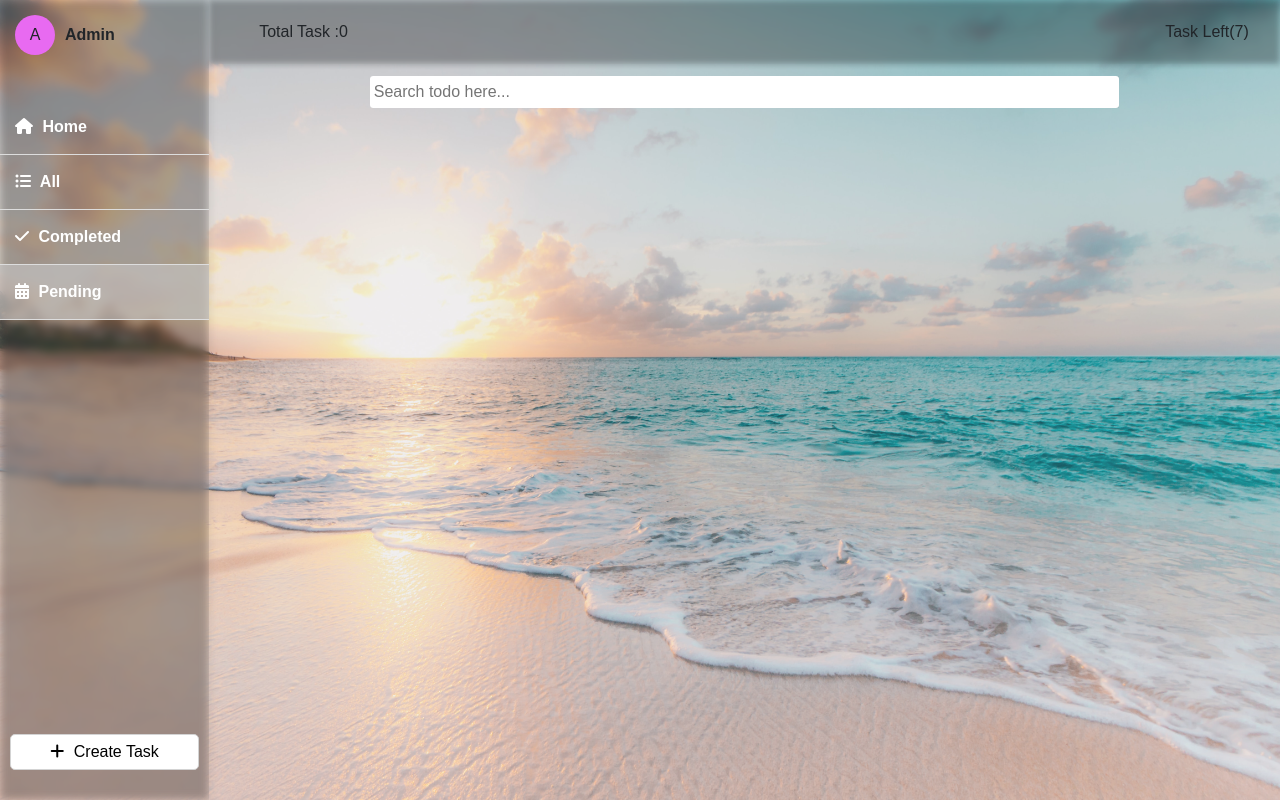
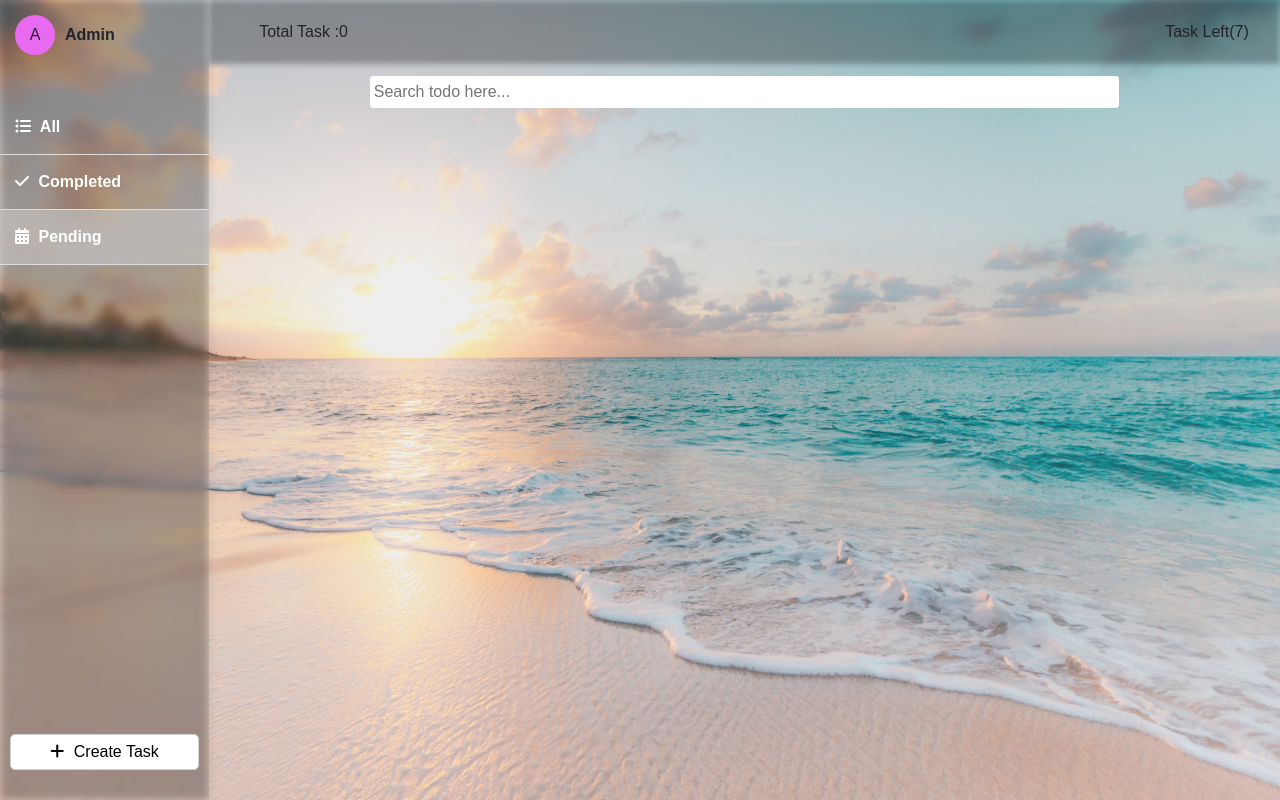
Before and after one commit to prathamsaxen/Todo_List, a React (Create React App) app: page /pending in a window 1280 px wide. Built offline with nearby package versions, Linux system fonts and the light colour scheme.

Commit message:
Home Page Removed!

```diff
--- a/src/Components/Search.js
+++ b/src/Components/Search.js
@@ -2,12 +2,15 @@ import React,{useState} from 'react'
 import MyAccordion from '../Components/Acoordion';
 import { useContext } from 'react';
 import { TASKCONTEXT } from '../Context/ContextAPI';
-export default function Search() {
+import { useLocation } from "react-router-dom";
+export default function Search(props) {
     const { taskList } = useContext(TASKCONTEXT);
     const [searchTerm, setSearchTerm] = useState('');
     const filteredTodos = taskList.filter(todo =>
     todo.todo_name.toLowerCase().includes(searchTerm.toLowerCase())
     );
+    const location=useLocation();
+    console.log(location)
   return (
     <>
     <div className="SearchBar">
--- a/src/Configuration/Navbar.jsx
+++ b/src/Configuration/Navbar.jsx
@@ -1,6 +1,5 @@
 const NAVITEMS=[
-        { heading: 'Home', icon: 'home',path:"/"},
-        { heading: 'All', icon: 'list-ul',path:"/all"},
+        { heading: 'All', icon: 'list-ul',path:"/"},
         { heading: 'Completed', icon: 'check',path:"/completed" },
         { heading: 'Pending', icon: 'calendar-alt',path:"/pending" },
 ]
--- a/src/Pages/All.js
+++ b/src/Pages/All.js
@@ -6,7 +6,7 @@ export default function All() {
     document.title="ALL";
     return (
     <div className='All'>
-     <Search/>
+     <Search />
     </div>
   )
 }
--- a/src/Pages/Completed.js
+++ b/src/Pages/Completed.js
@@ -4,7 +4,7 @@ export default function Completed() {
     document.title="COMPLETED";
   return (
     <div>
-      <Search/>
+      <Search Data={"done"}/>
     </div>
   )
 }
--- a/src/Pages/Home.js
+++ /dev/null
@@ -1,10 +0,0 @@
-import React from 'react'
-import Search from '../Components/Search';
-export default function Home() {
-    document.title="HOME";
-    return (
-    <div className='Home'>
-         <Search/>
-    </div>
-  )
-}
--- a/src/Pages/Pending.js
+++ b/src/Pages/Pending.js
@@ -4,7 +4,7 @@ export default function Pending() {
     document.title="PENDING";
   return (
     <div>
-     <Search/>
+     <Search Data={"pending"}/>
     </div>
   )
 }
--- a/src/Routes/Routes_Data.jsx
+++ b/src/Routes/Routes_Data.jsx
@@ -1,14 +1,10 @@
-import Home from "../Pages/Home";
+// import Home from "../Pages/Home";
 import All from "../Pages/All";
 import Completed from "../Pages/Completed";
 import Pending from "../Pages/Pending";
 const Routes_Data=[
     {
         path:"/",
-        component:<Home/>
-    },
-    {
-        path:"/all",
         component:<All/>
     },
     {
```
